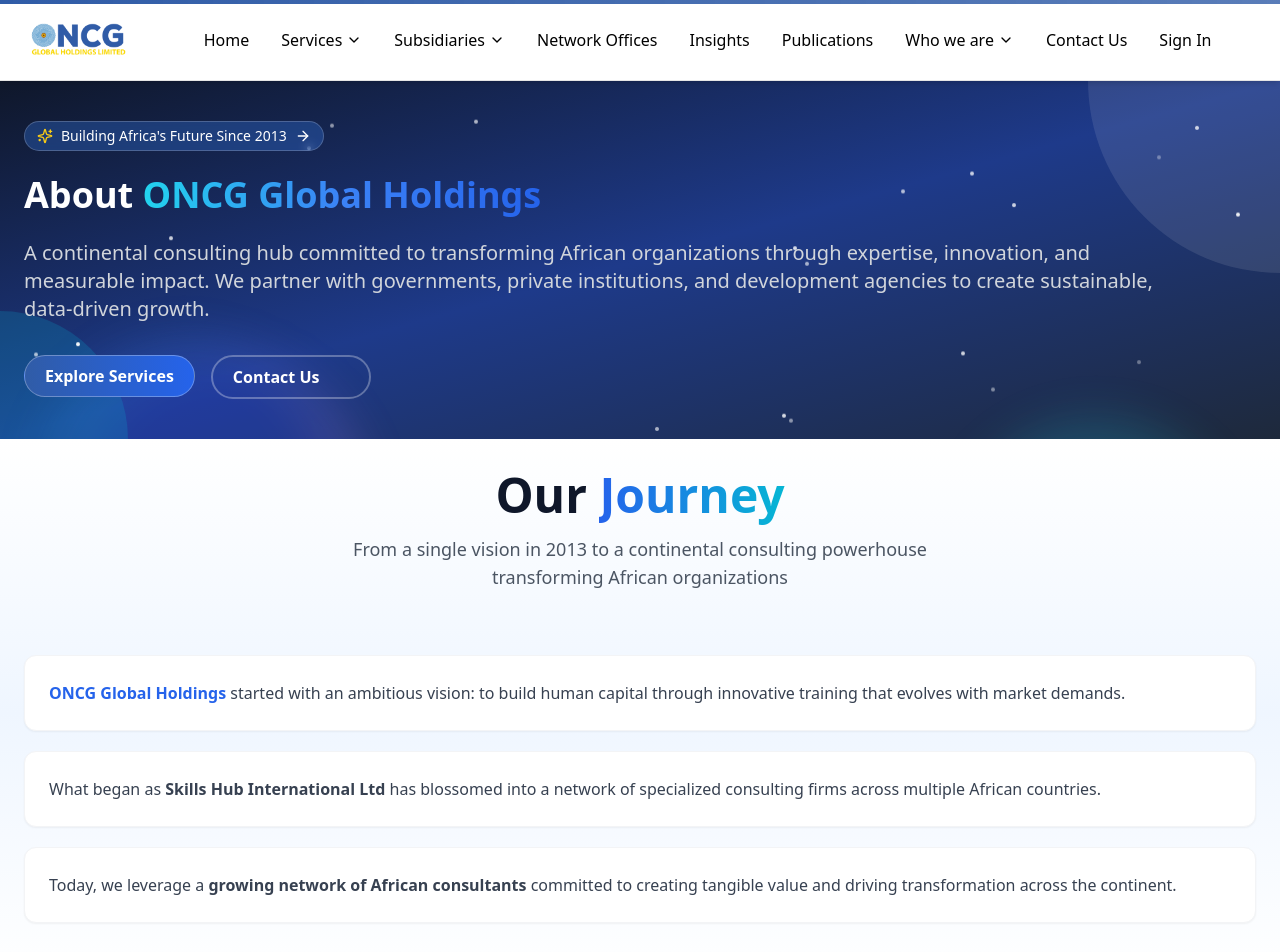
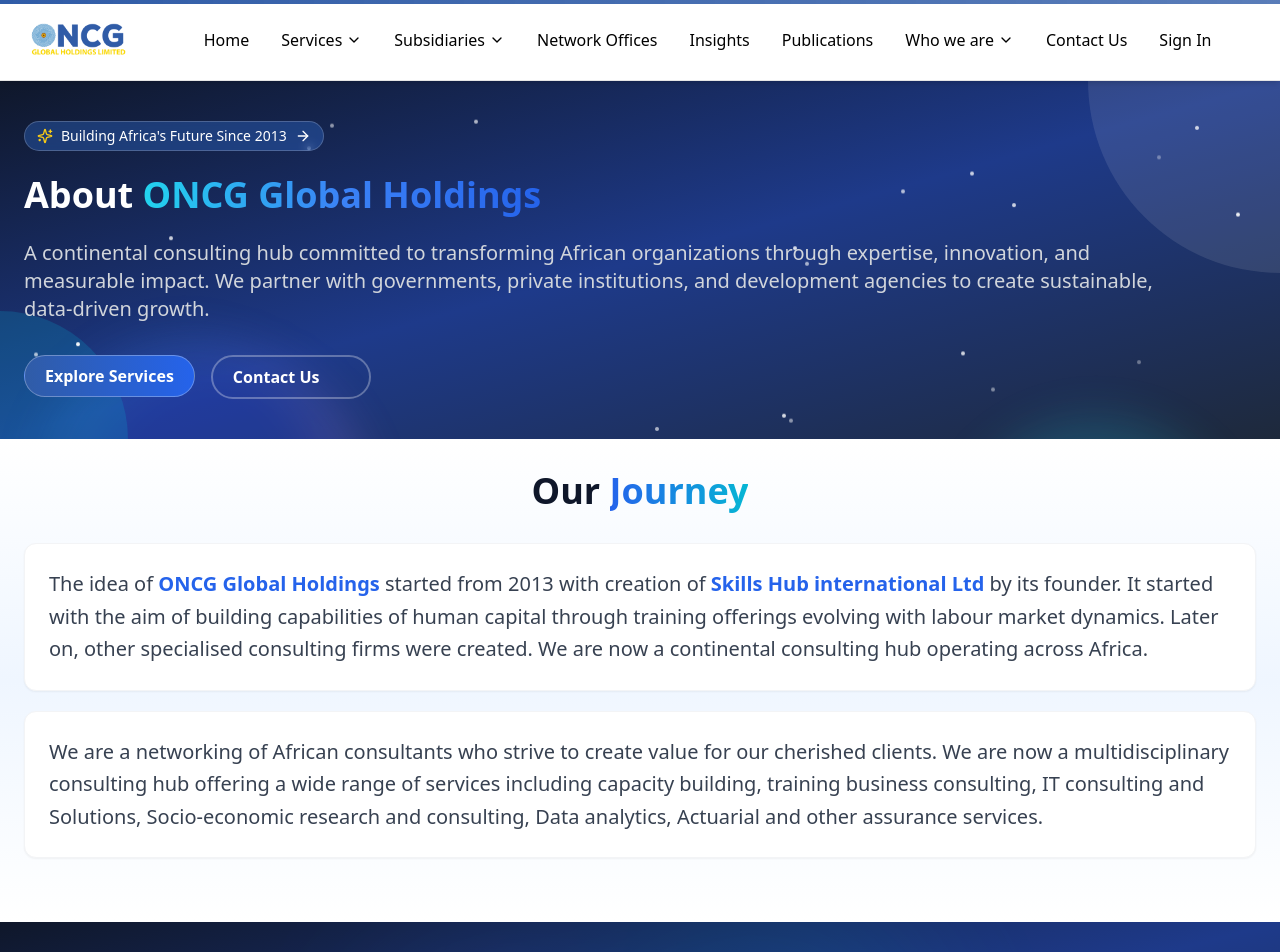
Before and after one commit to ingatatech/oncg-global-frontend, a Next.js app: page /about in a window 1280 px wide. Shown: the top 952 px of the page. Built offline with nearby package versions, Linux system fonts and the light colour scheme.

Commit message:
fix : fixing how the sevices are being displayed

```diff
--- a/app/about/page.tsx
+++ b/app/about/page.tsx
@@ -147,14 +147,12 @@
           initial={{ opacity: 0, y: 20 }}
           whileInView={{ opacity: 1, y: 0 }}
           viewport={{ once: true }}
-          className="text-center mb-16"
+          className="text-center mb-8"
         >
-          <h2 className="text-5xl font-bold mb-4 text-slate-900">
+          <h2 className="text-4xl font-bold mb-4 text-slate-900">
             Our <span className="bg-gradient-to-r from-blue-600 to-cyan-500 bg-clip-text text-transparent">Journey</span>
           </h2>
-          <p className="text-lg text-gray-600 max-w-2xl mx-auto">
-            From a single vision in 2013 to a continental consulting powerhouse transforming African organizations
-          </p>
+
         </motion.div>
 
         {/* Main Content Grid */}
@@ -168,21 +166,17 @@
             className="space-y-6"
           >
             <div className="space-y-5">
+
+
               <div className="group p-6 bg-white rounded-xl shadow-sm hover:shadow-md transition-shadow border border-gray-100">
-                <p className="text-gray-700 leading-relaxed">
-                  <span className="font-semibold text-blue-600">ONCG Global Holdings</span> started with an ambitious vision: to build human capital through innovative training that evolves with market demands.
+                <p className="text-gray-700 leading-relaxed text-xl">
+The idea of <span className="font-semibold text-blue-600">ONCG Global Holdings</span>  started from 2013 with creation of <span className="font-semibold text-blue-600">Skills Hub international Ltd </span>by its founder. It started with the aim of building capabilities of human capital through training offerings evolving with labour market dynamics. Later on, other specialised consulting firms were created. We are now a continental consulting hub operating across Africa.
                 </p>
               </div>
 
               <div className="group p-6 bg-white rounded-xl shadow-sm hover:shadow-md transition-shadow border border-gray-100">
-                <p className="text-gray-700 leading-relaxed">
-                  What began as <span className="font-semibold">Skills Hub International Ltd</span> has blossomed into a network of specialized consulting firms across multiple African countries.
-                </p>
-              </div>
-
-              <div className="group p-6 bg-white rounded-xl shadow-sm hover:shadow-md transition-shadow border border-gray-100">
-                <p className="text-gray-700 leading-relaxed">
-                  Today, we leverage a <span className="font-semibold">growing network of African consultants</span> committed to creating tangible value and driving transformation across the continent.
+                <p className="text-gray-700 leading-relaxed text-xl">
+            We are a networking of African consultants who strive to create value for our cherished clients. We are now a multidisciplinary consulting hub offering a wide range of services including capacity building, training business consulting, IT consulting and Solutions, Socio-economic research and consulting, Data analytics, Actuarial and other assurance services.
                 </p>
               </div>
             </div>
```
